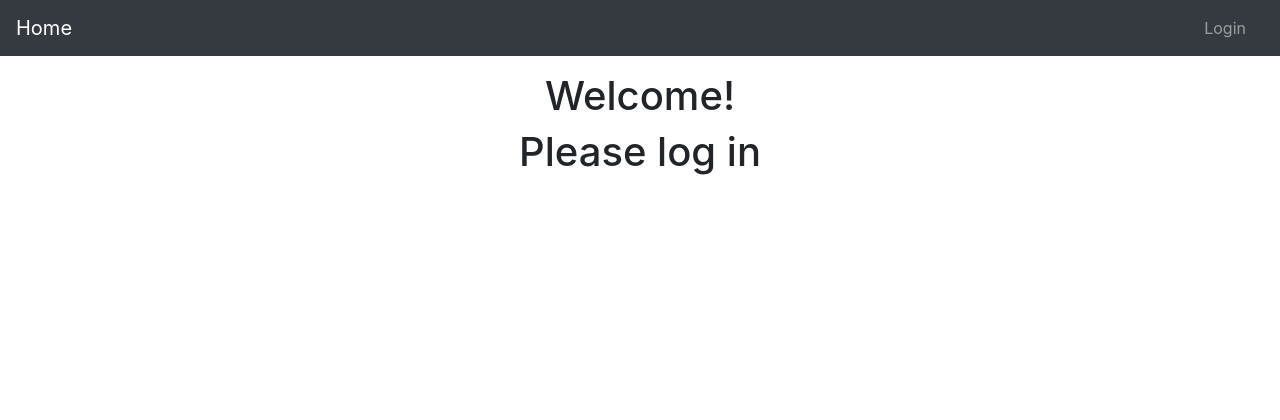
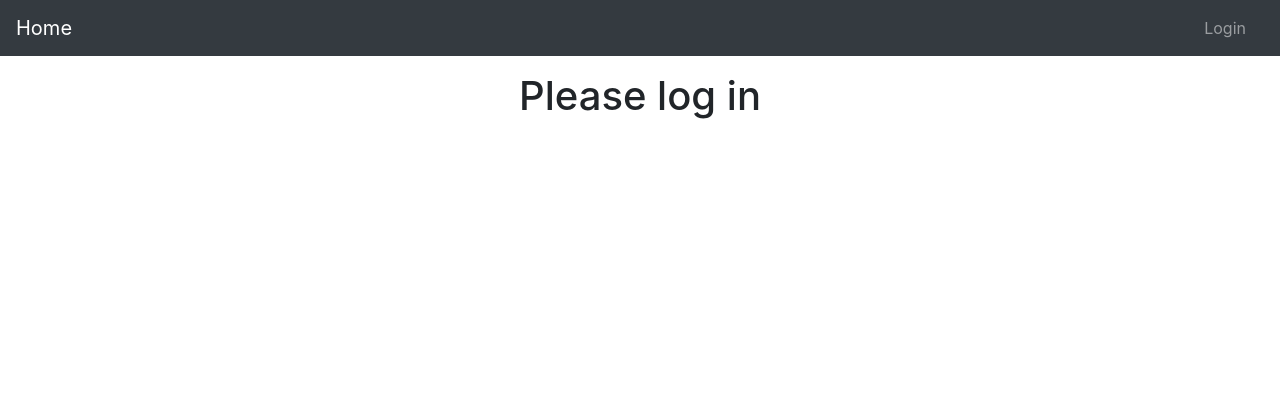
Before and after one commit to totallybradical/se-directory, a Django app: page / in a window 1280 px wide. Shown: the top 420 px of the page. Run offline with Django 3.2, Linux system fonts and the light colour scheme; some libraries are stand-ins or nearby versions.

Commit message:
home change

```diff
--- a/templates/home.html
+++ b/templates/home.html
@@ -3,7 +3,6 @@
 {% block title %}Home{% endblock %}
 
 {% block content %}
-<h1 align="center">Welcome!</h1>
 {% if user.is_authenticated %}
 <h1 align="center">
     Hello {{ user.username }}!<br>
```
